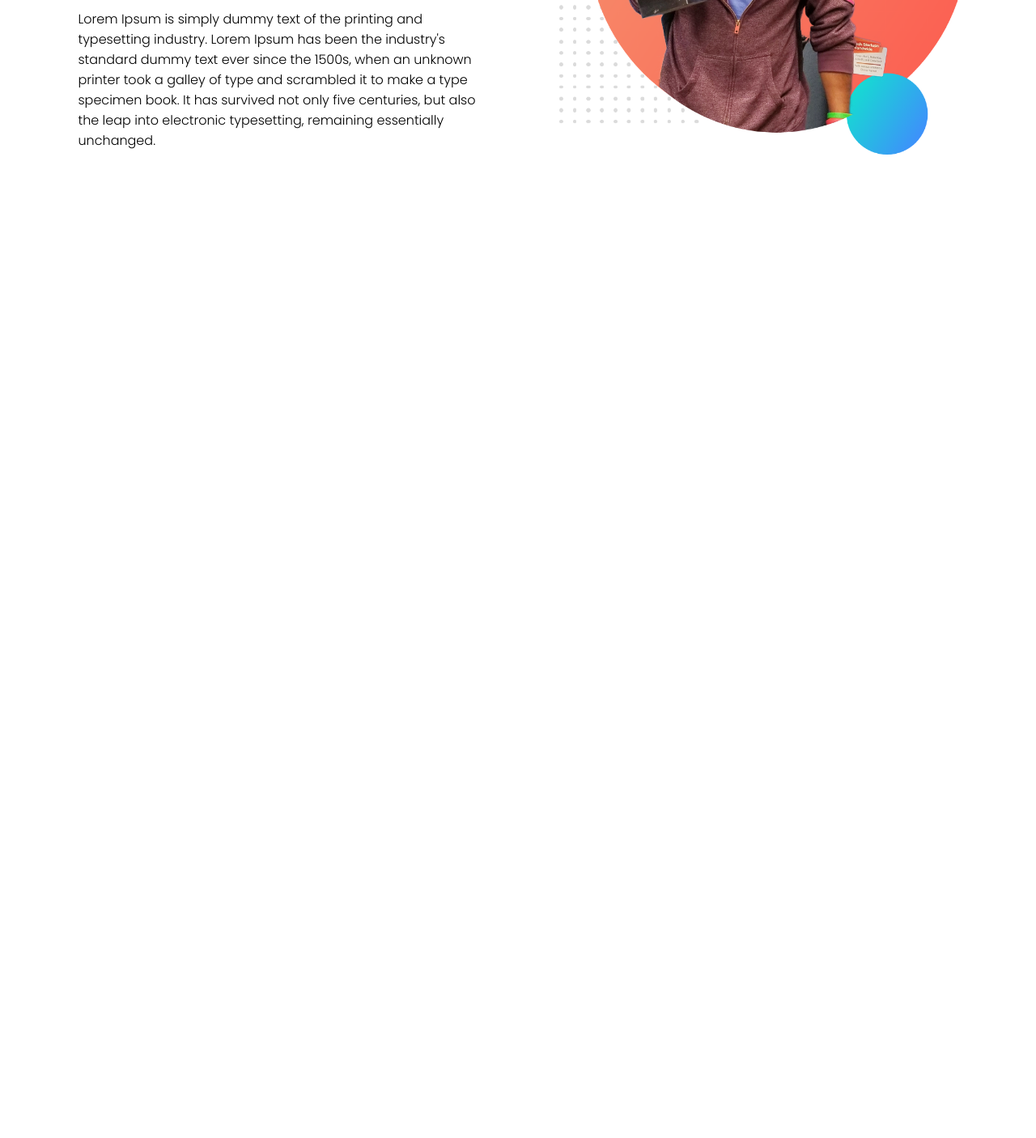
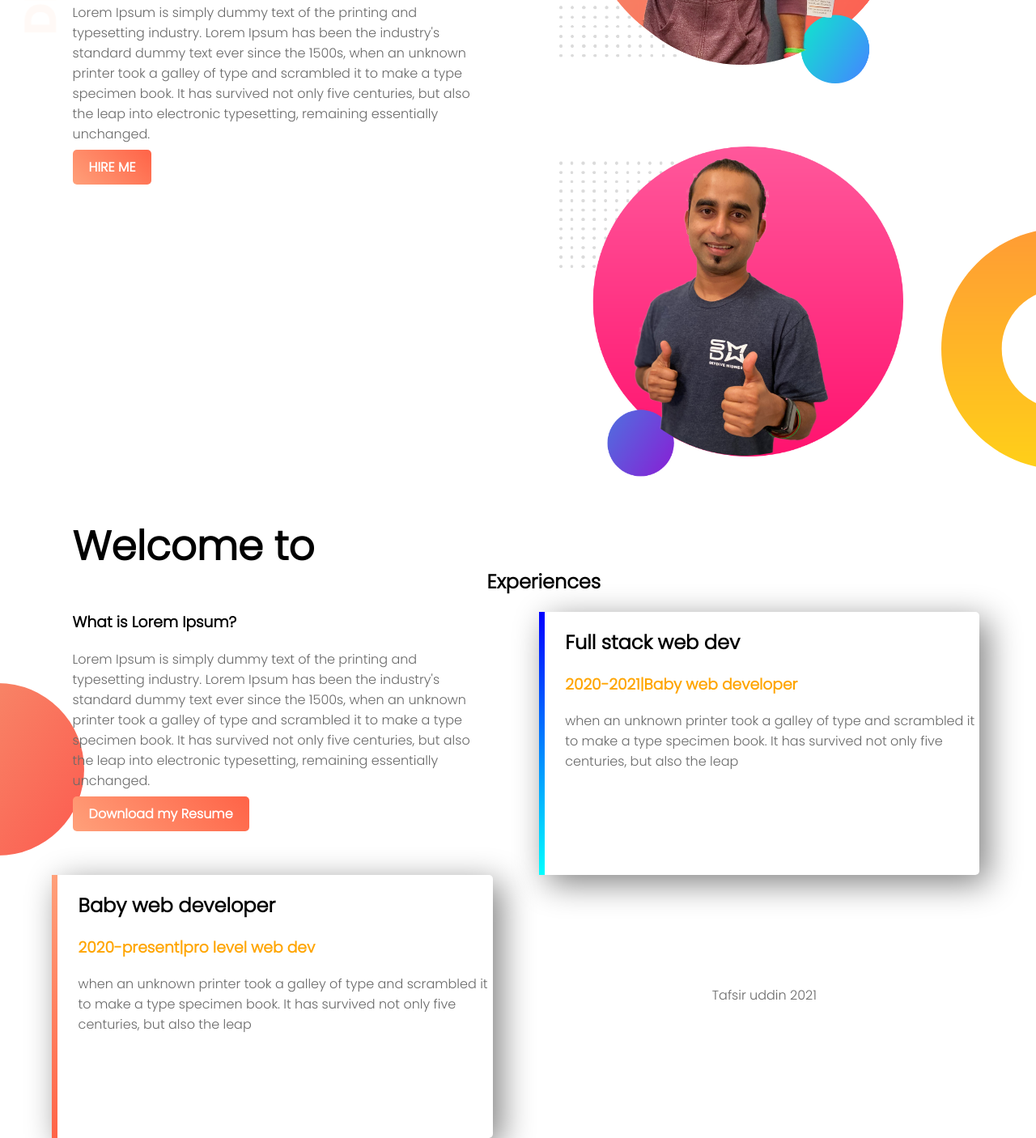
Before and after one commit to TAFSIRUDDIN/web-portfolio, a plain HTML site: page index.html in a window 1280 px wide. Shown: the part 319-1725 px from the top of the page at 81% size. Before the commit the page ends 800 px from the top, so only its background shows below. Drawn offline with Linux system fonts and the light colour scheme.

Commit message:
excited to finish my first website

```diff
--- a/index.html
+++ b/index.html
@@ -9,15 +9,41 @@
     <link href="https://fonts.googleapis.com/css2?family=Poppins:wght@300&display=swap" rel="stylesheet">
 </head>
 <body>
-    <section>
+    <section class="top-banner">
         <div class="half-width">
             <h1>Welcome to</h1>
-            <h1><span class="name-highlight">Tafsirs </span>website</h1>
+            <h1><span class="orange-highlight">Tafsirs </span>website</h1>
             <h3>What is Lorem Ipsum?</h3>
             <p>Lorem Ipsum is simply dummy text of the printing and typesetting industry. Lorem Ipsum has been the industry's standard dummy text ever since the 1500s, when an unknown printer took a galley of type and scrambled it to make a type specimen book. It has survived not only five centuries, but also the leap into electronic typesetting, remaining essentially unchanged.</p>
+            <a class="link-button" target="_blank" href="#">HIRE ME</a>
         </div>
         <div class="half-width"><img src="images/jhankar.png" alt=""></div>
     </section>
+    <section class="dream-area">
+        <div class="half-width">
+            <img src="images/jhankar2.png" alt="">
+        </div>
+        <div class="half-width">
+            <h1>Welcome to</h1>
+            <h3>What is Lorem Ipsum?</h3>
+            <p>Lorem Ipsum is simply dummy text of the printing and typesetting industry. Lorem Ipsum has been the industry's standard dummy text ever since the 1500s, when an unknown printer took a galley of type and scrambled it to make a type specimen book. It has survived not only five centuries, but also the leap into electronic typesetting, remaining essentially unchanged.</p>
+            <a class="link-button" target="_blank" href="#">Download my Resume</a>
+        </div>
+    </section>
+    <section class="experience-area">
+        <h2>Experiences</h2>
+        <div id="baby-web" class="half-width single-experience">
+            <h2>Full stack web dev</h2>
+            <h3 class="orange-highlight">2020-2021|Baby web developer </h3>
+            <p>when an unknown printer took a galley of type and scrambled it to make a type specimen book. It has survived not only five centuries, but also the leap</p>
 
+        </div>
+        <div id="full-stack" class="half-width single-experience">
+            <h2>Baby web developer</h2>
+            <h3 class="orange-highlight">2020-present|pro level web dev </h3>
+            <p>when an unknown printer took a galley of type and scrambled it to make a type specimen book. It has survived not only five centuries, but also the leap</p>
+        </div>
+    </section>
+    <footer> <p>Tafsir uddin 2021 </p> </footer>
 </body>
 </html>
--- a/style.css
+++ b/style.css
@@ -1,4 +1,5 @@
 body{
+    margin: 0;
     font-family: 'Poppins', sans-serif;
 
 }
@@ -6,7 +7,7 @@ h1{
     font-size: 50px;
 
 }
-.name-highlight{
+.orange-highlight{
     color: orange;
 }
 .half-width{
@@ -16,5 +17,51 @@ h1{
     padding-left: 2%;
 }
 .half-width img{
-    width: 100%;
+    width: 83%;
 }
+p{
+    color: dimgray;
+}
+.top-banner{
+    background-image: url(images/top-banner.png);
+    background-repeat: no-repeat;
+}
+section{
+height: 500px;}
+.link-button{
+    text-decoration: none;
+    padding: 10px 20px;
+    border-radius: 5px;
+    color: white;
+    font-weight: bold;
+    background-image: linear-gradient(45deg, lightSalmon, tomato);
+}
+.dream-area{
+    background-image: url(images/dream-bg.png);
+    background-repeat: no-repeat;
+    background-position: right;
+}
+.single-experience{
+    box-shadow: 10px 10px 40px gray ;
+    border-radius: 5px;
+    height: 65%;
+    background-color: white;
+}
+.experience-area{
+    background-image: url(images/exp-bg.png);
+    background-repeat: no-repeat;
+    background-position: left;
+}
+#full-stack{
+    border-left: 7px solid;
+    border-image: linear-gradient(180deg, lightSalmon, tomato);
+    border-image-slice: 1;
+}
+#baby-web{
+    border-left: 7px solid;
+    border-image: linear-gradient(180deg, blue, cyan);
+    border-image-slice: 1;
+}
+footer p{
+    text-align: center;
+}
```
Also changed, not shown: 1 other file.
